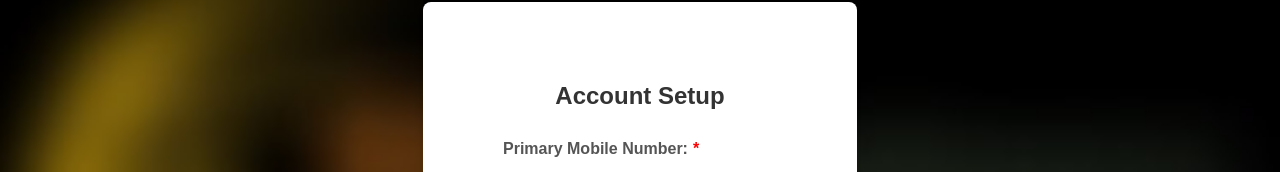
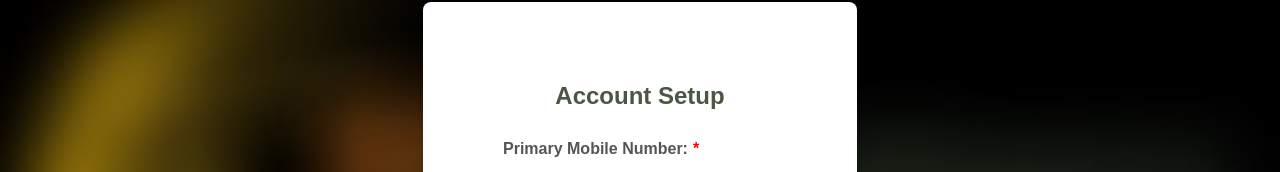
Before and after one commit to Vidii2003/Internship-Project, a React (Create React App) app: page /Register in a window 1280 px wide. Shown: the part 271-443 px from the top of the page. Built offline with nearby package versions, Linux system fonts and the light colour scheme.

Commit message:
Update style.css (vasan) patch1

```diff
--- a/src/Components/Pages/Register/style.css
+++ b/src/Components/Pages/Register/style.css
@@ -1,5 +1,5 @@
 body {
-    font-family: Arial, sans-serif;
+    font-family: Arial, Helvetica, sans-serif;
     background-color: #f4f4f4;
     display: flex;
     justify-content: center;
@@ -39,7 +39,7 @@ body {
 
 h2 {
     margin-bottom: 30px;
-    color: #333;
+    color: #4C5743;
     text-align: center;
 
 
@@ -98,7 +98,7 @@ h2 {
     padding: 10px 20px;
     border: none;
     border-radius: 4px;
-    background-color: #ff5722; /* Deep orange */
+    background-color: #BB650E; /* Deep orange */
     color: #fff;
     font-size: 16px;
     cursor: pointer;
```
